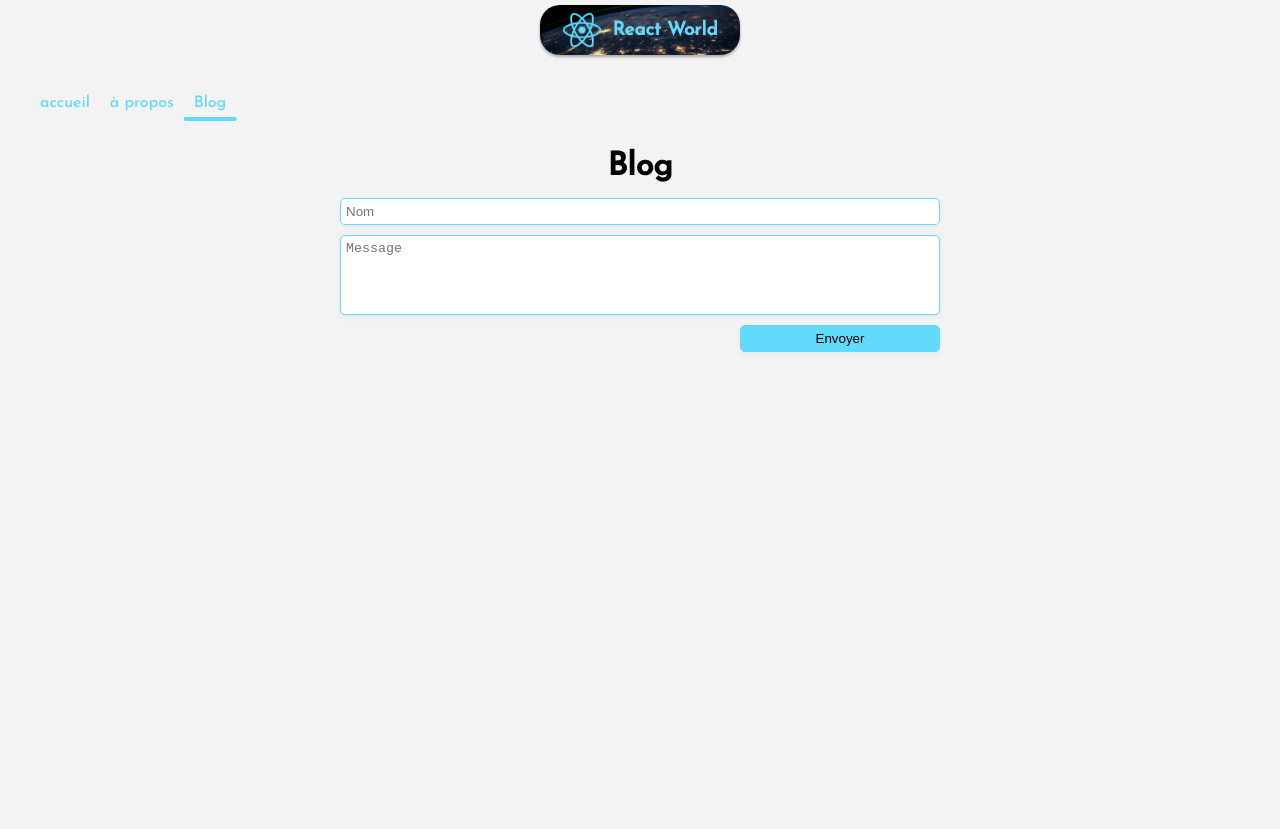
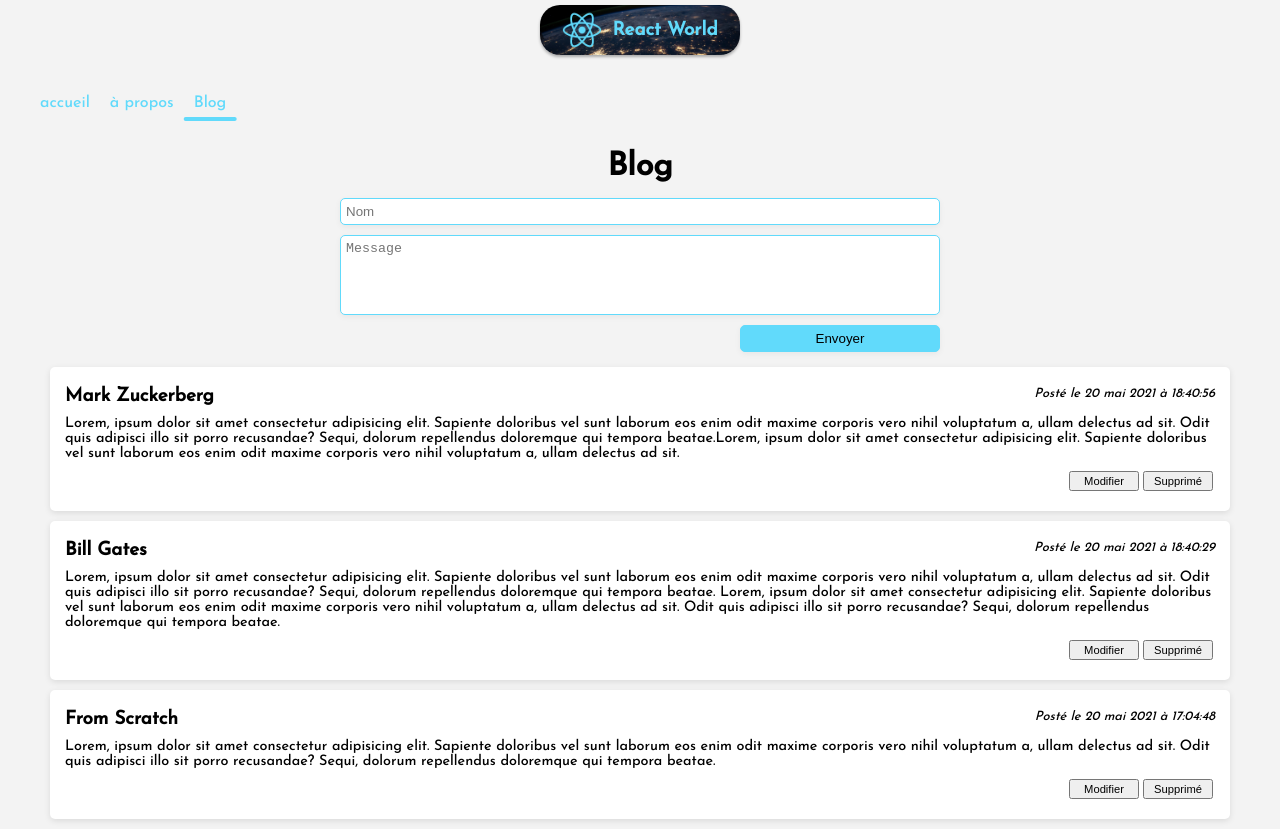
Before and after one commit to theo-m14/CoursReact-Countries, a React (Create React App) app: page /blog in a window 1280 px wide. Before the commit the page ends 800 px from the top, so only its background shows below. Built offline with nearby package versions, Linux system fonts and the light colour scheme; data requests are answered from the project's data file.

Commit message:
get des articles

```diff
--- a/package.json
+++ b/package.json
@@ -18,7 +18,8 @@
     "start": "react-scripts start",
     "build": "react-scripts build",
     "test": "react-scripts test",
-    "eject": "react-scripts eject"
+    "eject": "react-scripts eject",
+    "json-server" : "json-server --w src/assets/db.json --port 3004"
   },
   "eslintConfig": {
     "extends": [
--- /dev/null
+++ b/src/components/Article.js
@@ -0,0 +1,31 @@
+import React from "react";
+
+const Article = ({ article }) => {
+  const dateFormater = (date) => {
+    let newDate = new Date(date).toLocaleDateString("fr-FR", {
+      year: "numeric",
+      month: "long",
+      day: "numeric",
+      hour: "numeric",
+      minute: "numeric",
+      second: "numeric",
+    });
+    return newDate;
+  };
+
+  return (
+    <div className="article">
+      <div className="card-header">
+        <h3>{article.author}</h3>
+        <em>Posté le {dateFormater(article.date)}</em>
+      </div>
+      <p>{article.content}</p>
+      <div className="btn-container">
+        <button>Modifier</button>
+        <button>Supprimé</button>
+      </div>
+    </div>
+  );
+};
+
+export default Article;
--- a/src/pages/Blog.js
+++ b/src/pages/Blog.js
@@ -1,10 +1,13 @@
-import React, { useState } from "react";
+import axios from "axios";
+import React, { useEffect, useState } from "react";
+import Article from "../components/Article";
 import Logo from "../components/Logo";
 import Navigation from "../components/Navigation";
 
 const Blog = () => {
   const [content, setContent] = useState("");
   const [error, setError] = useState(false);
+  const [article, setArticle] = useState([]);
   const handleSubmit = (e) => {
     e.preventDefault();
     if (content.length < 140) {
@@ -13,6 +16,16 @@ const Blog = () => {
       setError(false);
     }
   };
+
+  const getData = () => {
+    axios
+      .get("http://localhost:3004/articles")
+      .then((res) => setArticle(res.data));
+  };
+
+  useEffect(() => {
+    getData();
+  }, []);
 
   return (
     <div className="blog-container">
@@ -29,6 +42,13 @@ const Blog = () => {
         {error && <p>Veuillez écrire un minimum de 140 caractères</p>}
         <input type="submit" value="Envoyer" />
       </form>
+      <ul>
+        {article
+          .sort((a, b) => b.id - a.id)
+          .map((article) => (
+            <Article key={article.id} article={article} />
+          ))}
+      </ul>
     </div>
   );
 };
--- a/src/styles/index.scss
+++ b/src/styles/index.scss
@@ -4,3 +4,4 @@
 @import "./components/countries";
 @import "./components/card";
 @import "./pages/blog";
+@import "./components/article";
```
